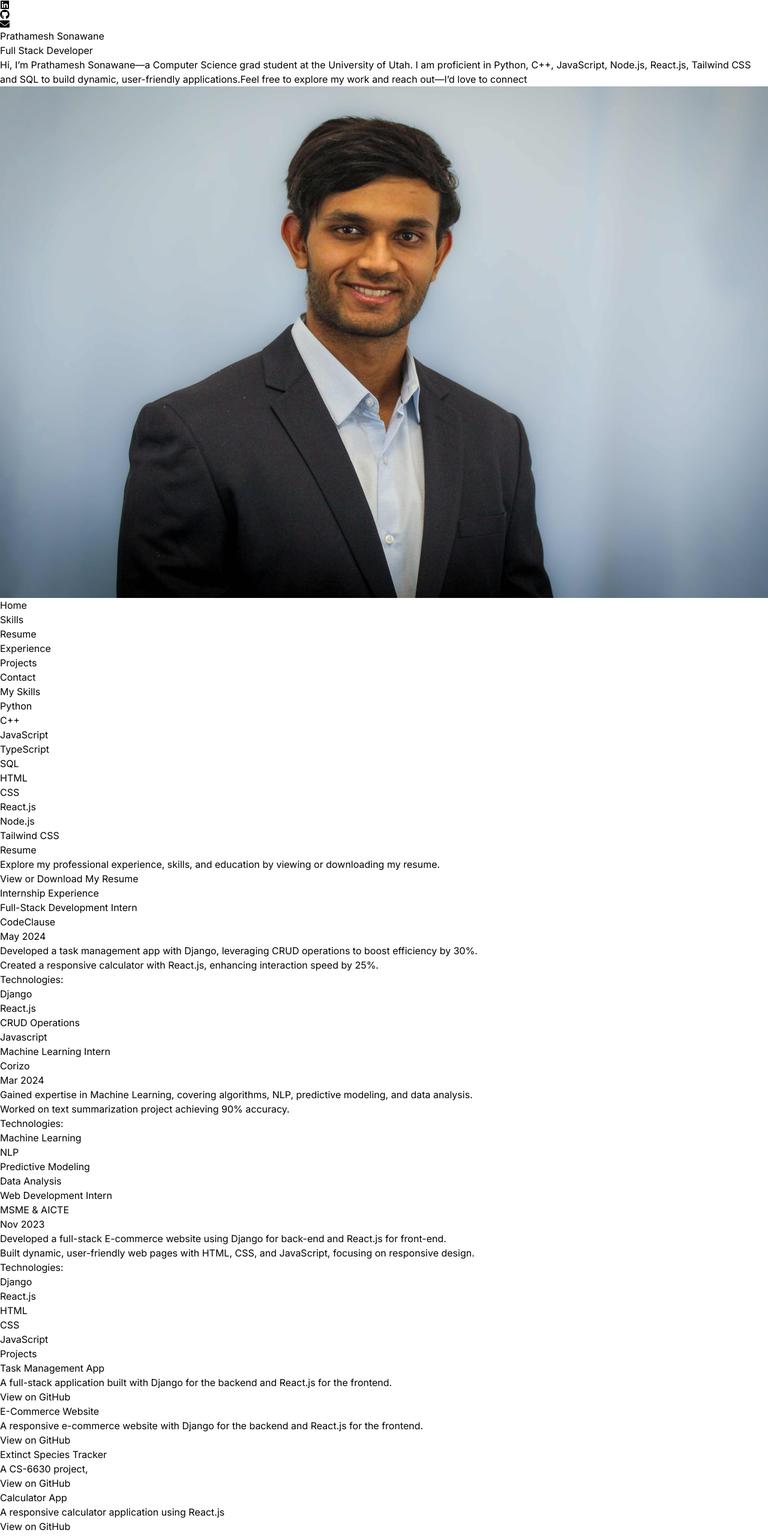
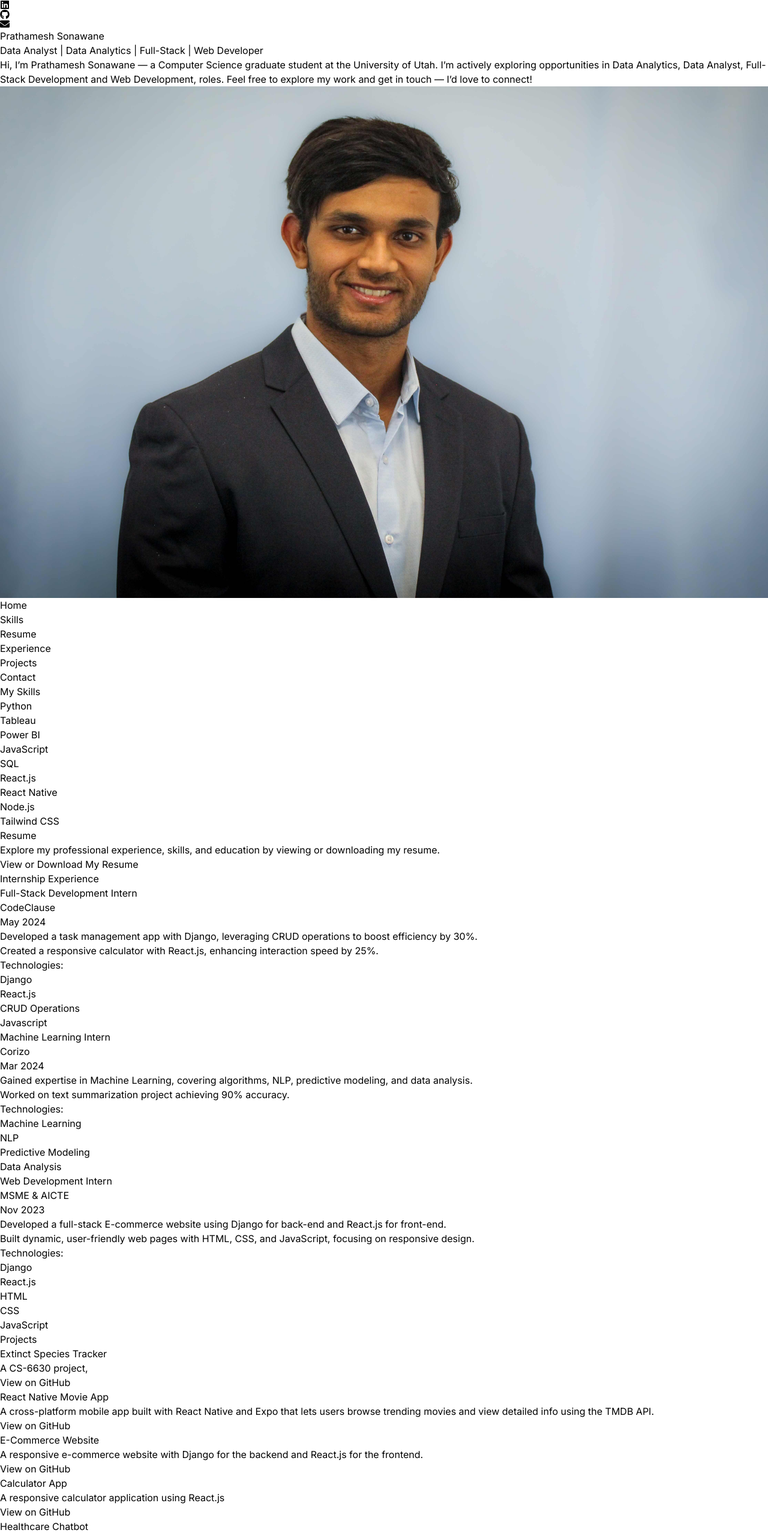
Before and after one commit to prathu10/PORTFOLIO-WEBSITE-NEW, a React (Vite) app: page / in a window 1280 px wide. Shown: the top 2561 px of the page at 60% size. Built offline with nearby package versions, Linux system fonts and the light colour scheme.

Commit message:
Updated portfolio w/ skills, projects

```diff
--- a/src/App.jsx
+++ b/src/App.jsx
@@ -42,13 +42,12 @@ const App = () => {
           <div className="grid grid-cols-1 sm:grid-cols-2 md:grid-cols-3 gap-6 w-full px-8">
             {[
               "Python",
-              "C++",
+              "Tableau",
+              "Power BI",
               "JavaScript",
-              "TypeScript",
               "SQL",
-              "HTML",
-              "CSS",
               "React.js",
+              "React Native",
               "Node.js",
               "Tailwind CSS",
 
@@ -78,7 +77,7 @@ const App = () => {
           </p>
 
           <a
-            href="https://drive.google.com/file/d/1E9dfaWTPMB0iXGvf8pT-zdiMnIxGWqpK/view?usp=sharing" // Replace YOUR_FILE_ID with the actual ID
+            href="https://drive.google.com/file/d/1eBSF8U5G7SSXBY_ff_b53N13Io0NeCk4/view?usp=sharing" // Replace YOUR_FILE_ID with the actual ID
             target="_blank"
             rel="noopener noreferrer"
             className="bg-transparent text-white border-2 border-white py-3 px-8 rounded-full text-xl font-semibold uppercase tracking-wider transition-all duration-300 ease-in-out transform hover:bg-white hover:text-cyan-400 hover:scale-105 shadow-2xl hover:shadow-xl"
--- a/src/components/Hero.jsx
+++ b/src/components/Hero.jsx
@@ -29,8 +29,8 @@ const Hero = () => {
             <motion.span variants={container(0.5)}
               initial="hidden"
               animate="visible"
-             className="bg-gradient-to-r from-pink-300 via-slate-500 to-purple-500 bg-clip-text text-4xl tracking-tight text-transparent">
-              Full Stack Developer
+             className="bg-gradient-to-r from-pink-300 via-slate-500 to-purple-500 bg-clip-text text-2xl tracking-tight text-transparent">
+               Data Analyst | Data Analytics | Full-Stack | Web Developer
             </motion.span>
             <motion.p variants={container(1)}
               initial="hidden"
--- a/src/components/Projects.jsx
+++ b/src/components/Projects.jsx
@@ -4,25 +4,32 @@ const Projects = () => {
   // Array of projects with titles, descriptions, and GitHub URLs
   const projects = [
     {
-      title: "Task Management App",
-      description: "A full-stack application built with Django for the backend and React.js for the frontend.",
-      link: "https://github.com/your-username/task-management-app", // Replace with actual GitHub link
+      title: "Extinct Species Tracker",
+      description: "A CS-6630 project, ",
+      link: "https://github.com/your-username/voice-controlled-robot", // Replace with actual GitHub link
+    },
+    {
+      title: "React Native Movie App",
+      description: "A cross-platform mobile app built with React Native and Expo that lets users browse trending movies and view detailed info using the TMDB API.",
+      link: "https://github.com/prathu10/React_Native_Movie_App", // Replace with actual GitHub link
     },
     {
       title: "E-Commerce Website",
       description: "A responsive e-commerce website with Django for the backend and React.js for the frontend.",
       link: "https://github.com/prathu10/webmart", // Replace with actual GitHub link
     },
-    {
-      title: "Extinct Species Tracker",
-      description: "A CS-6630 project, ",
-      link: "https://github.com/your-username/voice-controlled-robot", // Replace with actual GitHub link
-    },
+
     {
       title: "Calculator App",
       description: "A responsive calculator application using React.js",
       link: "https://github.com/prathu10/Calculator-App", // Replace with actual GitHub link
     },
+    {
+      title: "Healthcare Chatbot",
+      description: "An intelligent virtual assistant powered by NLP and machine learning to respond to healthcare-related queries with 92% accuracy, improving patient support and reducing response time.",
+      link: "https://github.com/prathu10/HealthCare-Chatbot", // Replace with actual GitHub link
+    },
+
   ];
 
   return (
--- a/src/constants/index.js
+++ b/src/constants/index.js
@@ -5,8 +5,7 @@ import project4 from "../assets/projects/project-4.jpg";
 import "../index.css";  // Importing the CSS file
 
 
-export const HERO_CONTENT = `Hi, I’m Prathamesh Sonawane—a Computer Science grad student at the University of Utah.
- I am proficient in Python, C++, JavaScript, Node.js, React.js, Tailwind CSS and SQL to build dynamic, user-friendly applications.Feel free to explore my work and reach out—I’d love to connect`;
+export const HERO_CONTENT = `Hi, I’m Prathamesh Sonawane — a Computer Science graduate student at the University of Utah. I’m actively exploring opportunities in Data Analytics, Data Analyst, Full-Stack Development and Web Development, roles. Feel free to explore my work and get in touch — I’d love to connect!`;
 
 export const ABOUT_TEXT = `I am a dedicated and versatile full stack developer with a passion for creating efficient and user-friendly web applications. With 5 years of professional experience, I have worked with a variety of technologies, including React, Next.js, Node.js, MySQL, PostgreSQL, and MongoDB. My journey in web development began with a deep curiosity for how things work, and it has evolved into a career where I continuously strive to learn and adapt to new challenges. I thrive in collaborative environments and enjoy solving complex problems to deliver high-quality solutions. Outside of coding, I enjoy staying active, exploring new technologies, and contributing to open-source projects.`;
 
```
